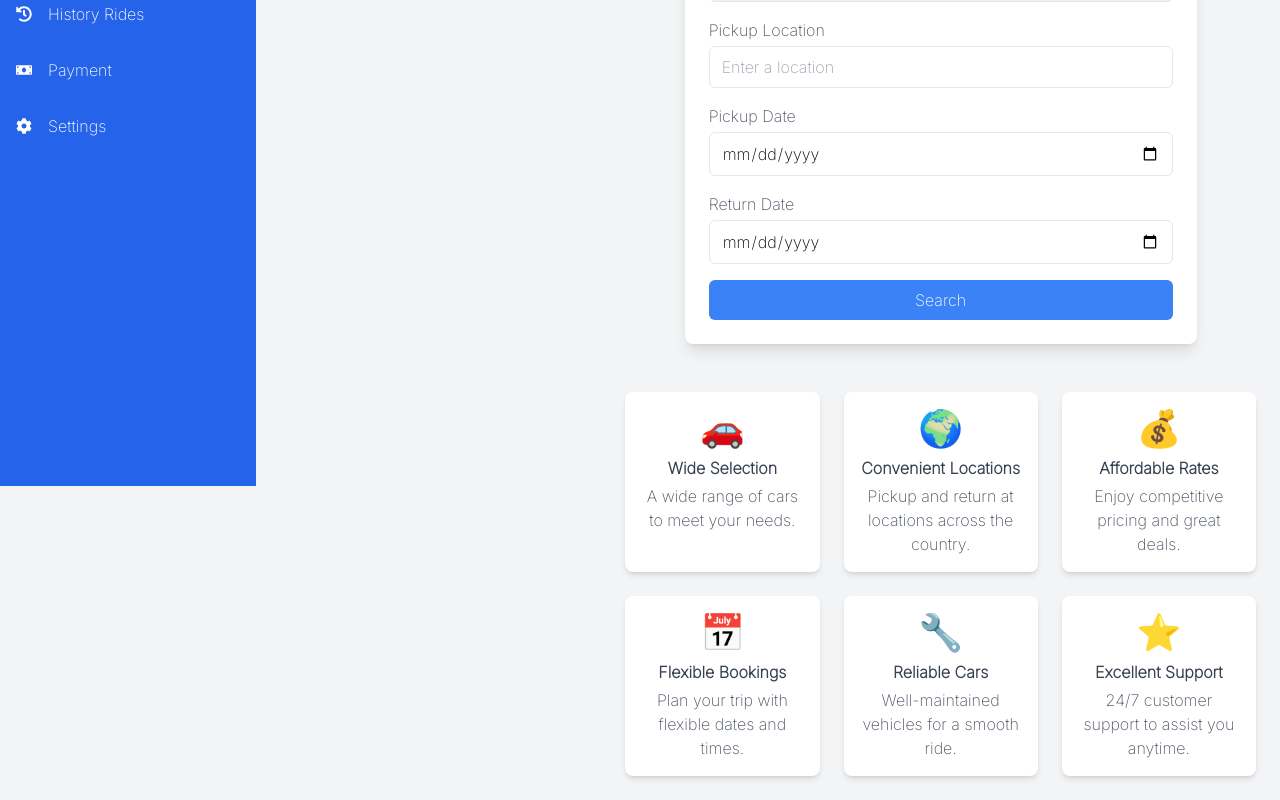
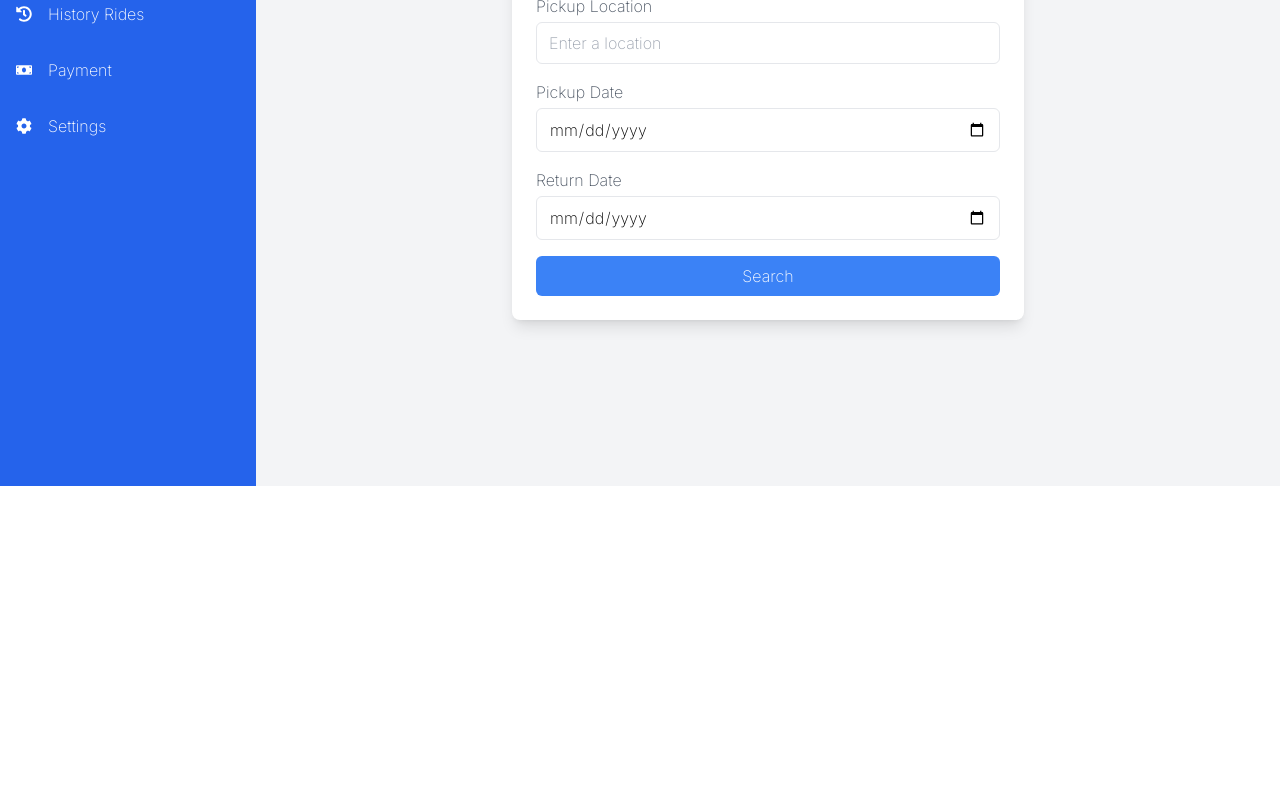
Before and after one commit to KIPOKA/Car-renting-web-application-, a React (Vite) app: page / in a window 1280 px wide. Shown: the part 314-1114 px from the top of the page. After the commit the page ends 800 px from the top, so only its background shows below. Built offline with nearby package versions, Linux system fonts and the light colour scheme.

Commit message:
second commit for today

```diff
--- a/src/pages/Home.jsx
+++ b/src/pages/Home.jsx
@@ -34,7 +34,8 @@ const Home = () => {
           {/* Header Section */}
           <div className="text-center mb-12">
             <h1 className="text-4xl font-bold text-gray-800">
-              Welcome to <span className="text-blue-500">FastRide Rentals</span>
+              Welcome to{" "}
+              <span className="text-blue-500">Bliss Rental Cars</span>
             </h1>
             <p className="text-gray-600 mt-4">
               Whether you're planning a road trip, need a ride for a business
@@ -128,64 +129,6 @@ const Home = () => {
               </button>
             </div>
           </div>
-
-          {/* Key Features Grid */}
-          <div className="grid grid-cols-1 sm:grid-cols-2 lg:grid-cols-3 gap-6">
-            <div className="flex flex-col items-center bg-white shadow-md rounded-lg p-4">
-              <span className="text-blue-500 text-4xl">🚗</span>
-              <h3 className="font-semibold text-gray-700 mt-2">
-                Wide Selection
-              </h3>
-              <p className="text-gray-600 text-center mt-1">
-                A wide range of cars to meet your needs.
-              </p>
-            </div>
-            <div className="flex flex-col items-center bg-white shadow-md rounded-lg p-4">
-              <span className="text-blue-500 text-4xl">🌍</span>
-              <h3 className="font-semibold text-gray-700 mt-2">
-                Convenient Locations
-              </h3>
-              <p className="text-gray-600 text-center mt-1">
-                Pickup and return at locations across the country.
-              </p>
-            </div>
-            <div className="flex flex-col items-center bg-white shadow-md rounded-lg p-4">
-              <span className="text-blue-500 text-4xl">💰</span>
-              <h3 className="font-semibold text-gray-700 mt-2">
-                Affordable Rates
-              </h3>
-              <p className="text-gray-600 text-center mt-1">
-                Enjoy competitive pricing and great deals.
-              </p>
-            </div>
-            <div className="flex flex-col items-center bg-white shadow-md rounded-lg p-4">
-              <span className="text-blue-500 text-4xl">📅</span>
-              <h3 className="font-semibold text-gray-700 mt-2">
-                Flexible Bookings
-              </h3>
-              <p className="text-gray-600 text-center mt-1">
-                Plan your trip with flexible dates and times.
-              </p>
-            </div>
-            <div className="flex flex-col items-center bg-white shadow-md rounded-lg p-4">
-              <span className="text-blue-500 text-4xl">🔧</span>
-              <h3 className="font-semibold text-gray-700 mt-2">
-                Reliable Cars
-              </h3>
-              <p className="text-gray-600 text-center mt-1">
-                Well-maintained vehicles for a smooth ride.
-              </p>
-            </div>
-            <div className="flex flex-col items-center bg-white shadow-md rounded-lg p-4">
-              <span className="text-blue-500 text-4xl">⭐</span>
-              <h3 className="font-semibold text-gray-700 mt-2">
-                Excellent Support
-              </h3>
-              <p className="text-gray-600 text-center mt-1">
-                24/7 customer support to assist you anytime.
-              </p>
-            </div>
-          </div>
         </div>
       </div>
     </div>
--- a/src/pages/Sidebar.jsx
+++ b/src/pages/Sidebar.jsx
@@ -16,7 +16,7 @@ const Sidebar = () => {
   };
 
   return (
-    <div className="flex h-full">
+    <div className="flex h-screen overflow-hidden">
       {/* Sidebar */}
       <div
         className={`${
@@ -88,12 +88,6 @@ const Sidebar = () => {
           </ul>
         </nav>
       </div>
-
-      {/* Main Content */}
-      <div className="flex-grow p-6 bg-gray-100">
-        <h1 className="text-2xl font-bold">Welcome to the Dashboard</h1>
-        <p className="mt-4 text-gray-600">This is the main content area.</p>
-      </div>
     </div>
   );
 };
```
